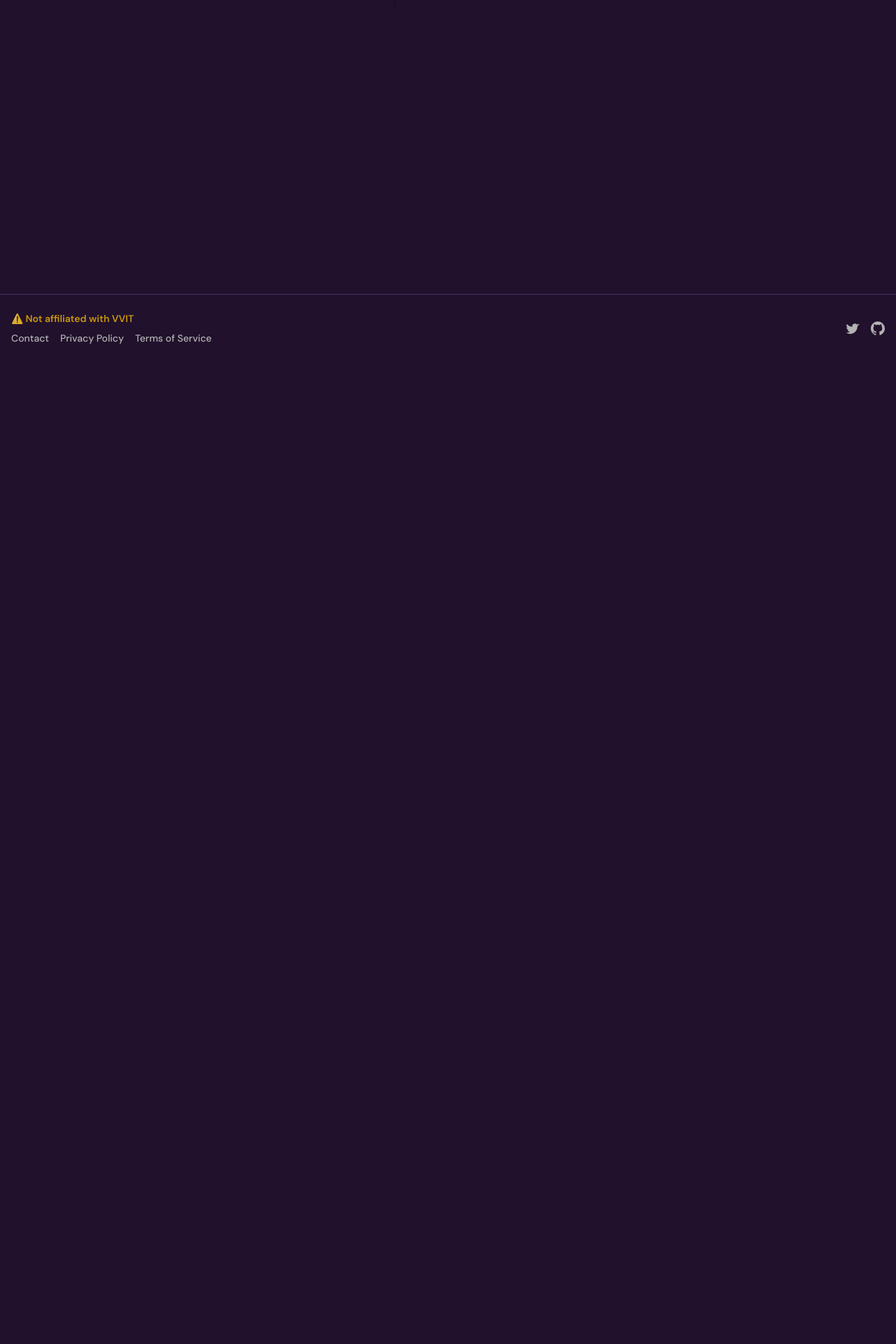
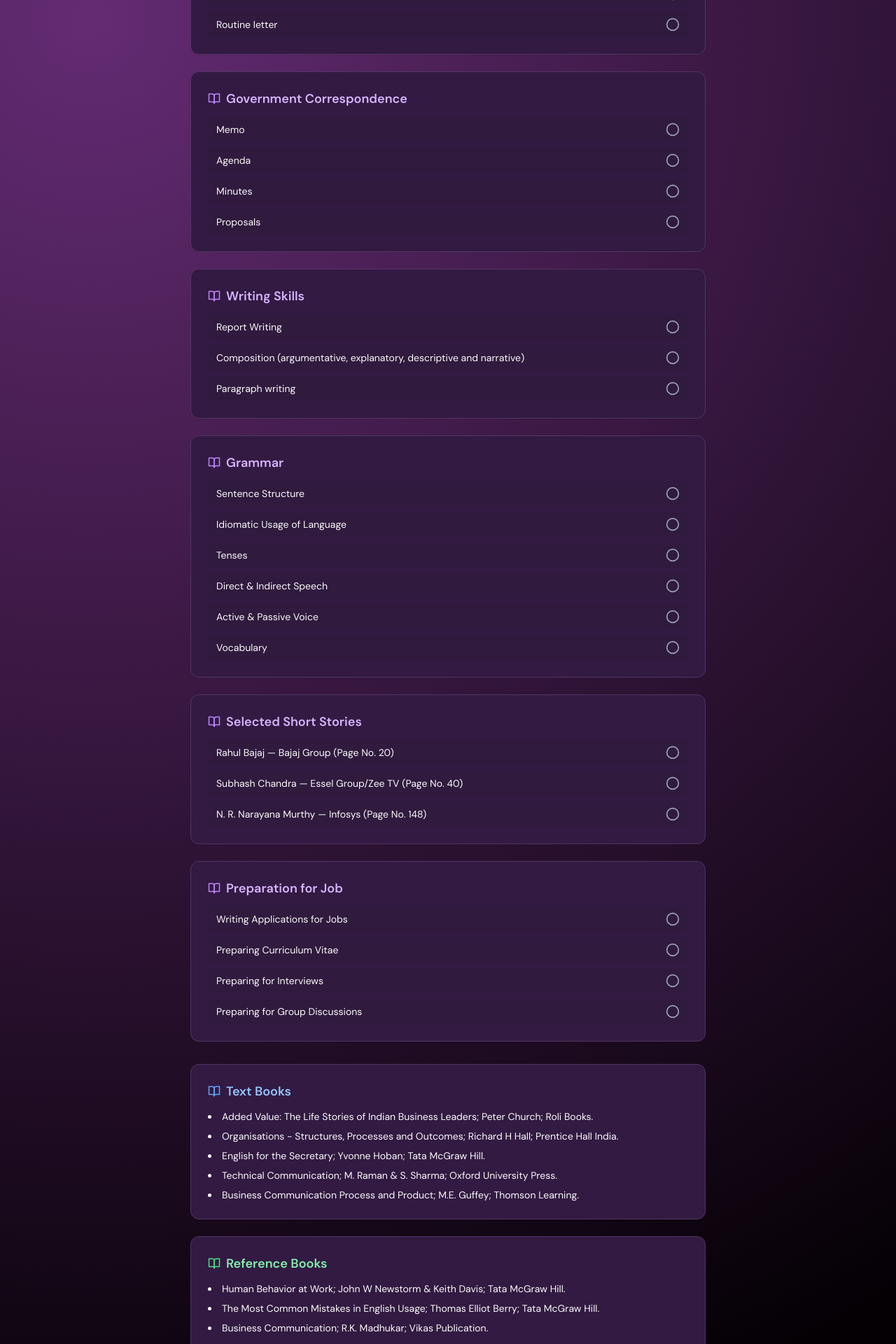
Before and after one commit to pyKinsu/VVITConnect, a Next.js app: page /bca/semester1/syllabus/101 in a window 1280 px wide. Before the commit this address had no page. Shown: the part 500-2420 px from the top of the page at 70% size. Before the commit the page ends 1017 px from the top, so only its background shows below. Built offline with nearby package versions, Linux system fonts and the light colour scheme.

Commit message:
Create page.tsx

```diff
--- /dev/null
+++ b/src/app/bca/semester1/syllabus/101/page.tsx
@@ -0,0 +1,167 @@
+"use client";
+
+import { useState } from "react";
+import { FiCircle, FiCheckCircle, FiLoader, FiBookOpen } from "react-icons/fi";
+
+export default function EnglishSyllabusPage() {
+  const syllabus = [
+    {
+      title: "Business Correspondence",
+      topics: [
+        "Structure of a Letter",
+        "Inquiry Letter",
+        "Sales Letter",
+        "Order Letter",
+        "Complaints",
+        "Complaint Handling",
+        "Routine letter",
+      ],
+    },
+    {
+      title: "Government Correspondence",
+      topics: ["Memo", "Agenda", "Minutes", "Proposals"],
+    },
+    {
+      title: "Writing Skills",
+      topics: [
+        "Report Writing",
+        "Composition (argumentative, explanatory, descriptive and narrative)",
+        "Paragraph writing",
+      ],
+    },
+    {
+      title: "Grammar",
+      topics: [
+        "Sentence Structure",
+        "Idiomatic Usage of Language",
+        "Tenses",
+        "Direct & Indirect Speech",
+        "Active & Passive Voice",
+        "Vocabulary",
+      ],
+    },
+    {
+      title: "Selected Short Stories",
+      topics: [
+        "Rahul Bajaj — Bajaj Group (Page No. 20)",
+        "Subhash Chandra — Essel Group/Zee TV (Page No. 40)",
+        "N. R. Narayana Murthy — Infosys (Page No. 148)",
+      ],
+    },
+    {
+      title: "Preparation for Job",
+      topics: [
+        "Writing Applications for Jobs",
+        "Preparing Curriculum Vitae",
+        "Preparing for Interviews",
+        "Preparing for Group Discussions",
+      ],
+    },
+  ];
+
+  const textBooks = [
+    "Added Value: The Life Stories of Indian Business Leaders; Peter Church; Roli Books.",
+    "Organisations - Structures, Processes and Outcomes; Richard H Hall; Prentice Hall India.",
+    "English for the Secretary; Yvonne Hoban; Tata McGraw Hill.",
+    "Technical Communication; M. Raman & S. Sharma; Oxford University Press.",
+    "Business Communication Process and Product; M.E. Guffey; Thomson Learning.",
+  ];
+
+  const referenceBooks = [
+    "Human Behavior at Work; John W Newstorm & Keith Davis; Tata McGraw Hill.",
+    "The Most Common Mistakes in English Usage; Thomas Elliot Berry; Tata McGraw Hill.",
+    "Business Communication; R.K. Madhukar; Vikas Publication.",
+  ];
+
+  // 0 = Not started, 1 = In progress, 2 = Done
+  const [status, setStatus] = useState<{ [key: string]: number }>({});
+
+  const toggleStatus = (topic: string) => {
+    setStatus((prev) => ({
+      ...prev,
+      [topic]: ((prev[topic] ?? 0) + 1) % 3, // cycles between 0,1,2
+    }));
+  };
+
+  const renderIcon = (topic: string) => {
+    const state = status[topic] ?? 0;
+    switch (state) {
+      case 1:
+        return <FiLoader className="text-yellow-400 w-5 h-5 animate-spin-slow" />;
+      case 2:
+        return <FiCheckCircle className="text-green-400 w-5 h-5" />;
+      default:
+        return <FiCircle className="text-gray-400 w-5 h-5" />;
+    }
+  };
+
+  return (
+    <main className="min-h-screen px-4 py-8 max-w-3xl mx-auto">
+      {/* Page Title */}
+      <h1 className="text-2xl sm:text-3xl font-bold text-center mb-8 bg-clip-text text-transparent bg-gradient-to-r from-purple-400 to-pink-500">
+        📘 BCA-101 — Communicative English
+      </h1>
+
+      {/* Syllabus Sections */}
+      <div className="space-y-6">
+        {syllabus.map((section) => (
+          <div key={section.title} className="section-box text-left">
+            <h2 className="text-lg font-semibold flex items-center gap-2 mb-3 text-purple-300">
+              <FiBookOpen className="text-purple-400" />
+              {section.title}
+            </h2>
+            <ul className="space-y-2">
+              {section.topics.map((topic) => (
+                <li
+                  key={topic}
+                  className="flex items-center justify-between bg-muted/30 rounded-lg px-3 py-2 cursor-pointer"
+                  onClick={() => toggleStatus(topic)}
+                >
+                  <span className="text-sm">{topic}</span>
+                  {renderIcon(topic)}
+                </li>
+              ))}
+            </ul>
+          </div>
+        ))}
+      </div>
+
+      {/* Text Books */}
+      <div className="section-box text-left mt-8">
+        <h2 className="text-lg font-semibold flex items-center gap-2 mb-3 text-blue-300">
+          <FiBookOpen className="text-blue-400" />
+          Text Books
+        </h2>
+        <ul className="list-disc list-inside space-y-2 text-sm">
+          {textBooks.map((book) => (
+            <li key={book}>{book}</li>
+          ))}
+        </ul>
+      </div>
+
+      {/* Reference Books */}
+      <div className="section-box text-left mt-6 mb-10">
+        <h2 className="text-lg font-semibold flex items-center gap-2 mb-3 text-green-300">
+          <FiBookOpen className="text-green-400" />
+          Reference Books
+        </h2>
+        <ul className="list-disc list-inside space-y-2 text-sm">
+          {referenceBooks.map((book) => (
+            <li key={book}>{book}</li>
+          ))}
+        </ul>
+      </div>
+    </main>
+  );
+}
+
+// Custom slow spin for loader
+const styles = `
+@keyframes spin-slow {
+  from { transform: rotate(0deg); }
+  to { transform: rotate(360deg); }
+}
+.animate-spin-slow {
+  animation: spin-slow 3s linear infinite;
+}
+`;
```
